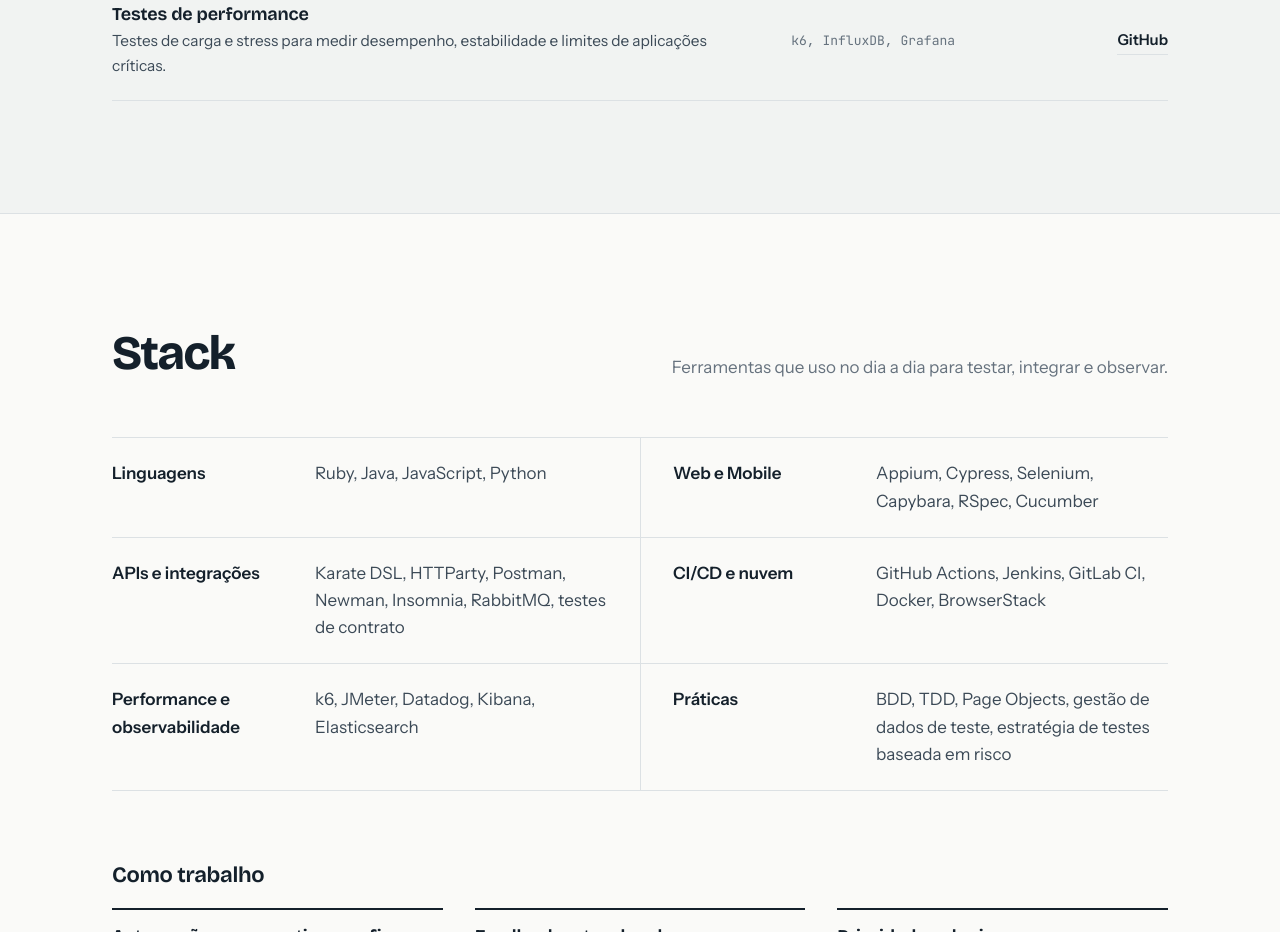
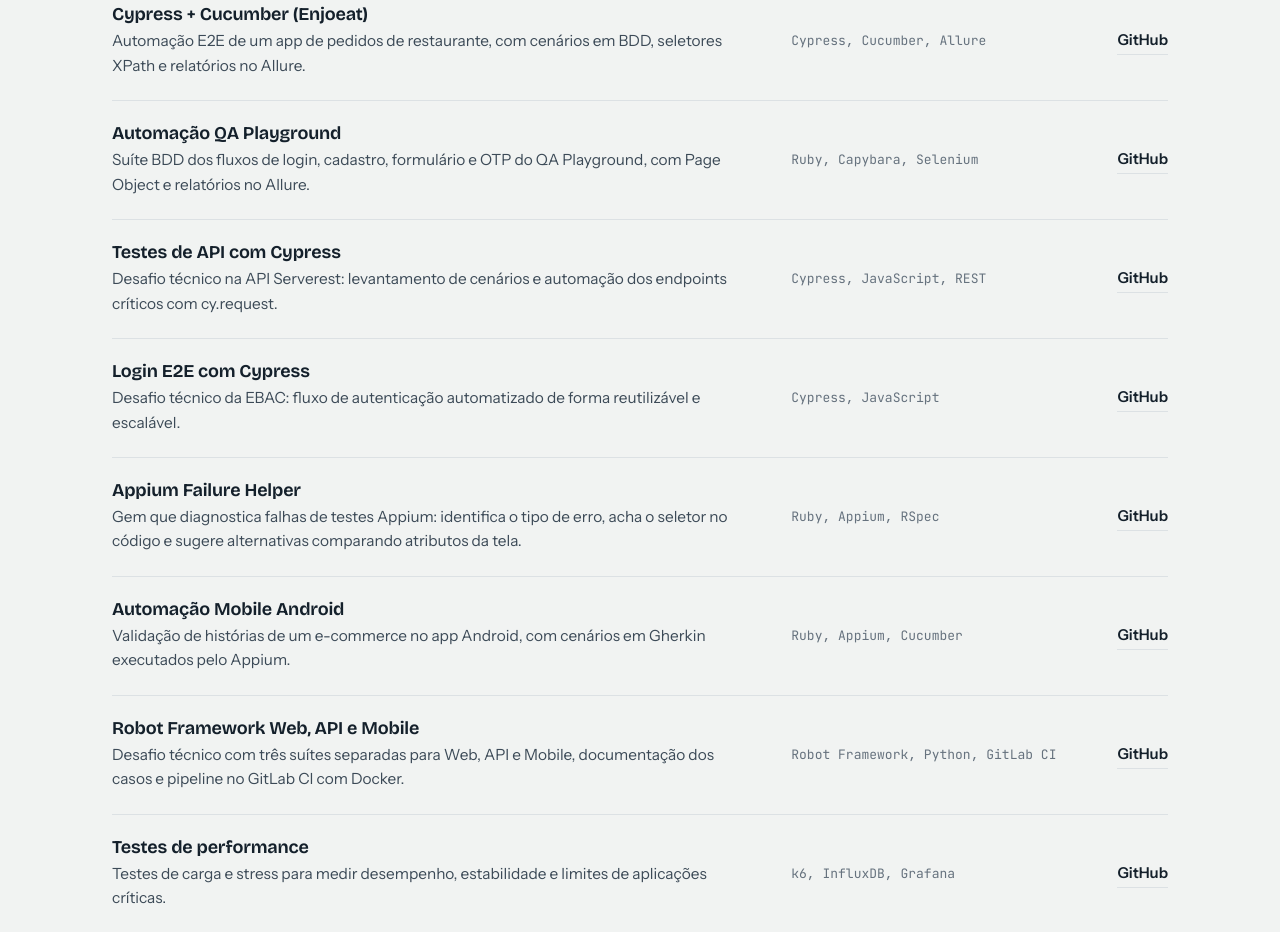
Before and after one commit to David-Nascimento/qa-automation-portfolio, a plain HTML site: page index.html in a window 1280 px wide. Shown: the part 4397-5329 px from the top of the page. Drawn offline with nearby package versions, Linux system fonts and the light colour scheme.

Commit message:
Adiciona os projetos relevantes do GitHub em Automação de testes
Co-Authored-By: Claude Opus 5.5 <noreply@anthropic.com>
Claude-Session: https://claude.ai/code/session_01M8xYCLUo32ibduDZdruCUv

```diff
--- a/index.html
+++ b/index.html
@@ -322,11 +322,83 @@
           </li>
           <li class="repo">
             <div class="repo-main">
+              <h4>Cypress + Cucumber (Enjoeat)</h4>
+              <p>Automação E2E de um app de pedidos de restaurante, com cenários em BDD, seletores XPath e relatórios no Allure.</p>
+            </div>
+            <p class="repo-tags">Cypress, Cucumber, Allure</p>
+            <a class="repo-link" href="https://github.com/David-Nascimento/cypress-enjoeat" target="_blank" rel="noopener noreferrer" aria-label="Ver Cypress + Cucumber (Enjoeat) no GitHub">GitHub</a>
+          </li>
+          <li class="repo">
+            <div class="repo-main">
+              <h4>Automação QA Playground</h4>
+              <p>Suíte BDD dos fluxos de login, cadastro, formulário e OTP do QA Playground, com Page Object e relatórios no Allure.</p>
+            </div>
+            <p class="repo-tags">Ruby, Capybara, Selenium</p>
+            <a class="repo-link" href="https://github.com/David-Nascimento/automacao-qa-playground" target="_blank" rel="noopener noreferrer" aria-label="Ver Automação QA Playground no GitHub">GitHub</a>
+          </li>
+          <li class="repo">
+            <div class="repo-main">
+              <h4>Testes de API com Cypress</h4>
+              <p>Desafio técnico na API Serverest: levantamento de cenários e automação dos endpoints críticos com cy.request.</p>
+            </div>
+            <p class="repo-tags">Cypress, JavaScript, REST</p>
+            <a class="repo-link" href="https://github.com/David-Nascimento/desafio-api-qa" target="_blank" rel="noopener noreferrer" aria-label="Ver Testes de API com Cypress no GitHub">GitHub</a>
+          </li>
+          <li class="repo">
+            <div class="repo-main">
+              <h4>Login E2E com Cypress</h4>
+              <p>Desafio técnico da EBAC: fluxo de autenticação automatizado de forma reutilizável e escalável.</p>
+            </div>
+            <p class="repo-tags">Cypress, JavaScript</p>
+            <a class="repo-link" href="https://github.com/David-Nascimento/desafio-cypress-qa" target="_blank" rel="noopener noreferrer" aria-label="Ver Login E2E com Cypress no GitHub">GitHub</a>
+          </li>
+          <li class="repo">
+            <div class="repo-main">
+              <h4>Appium Failure Helper</h4>
+              <p>Gem que diagnostica falhas de testes Appium: identifica o tipo de erro, acha o seletor no código e sugere alternativas comparando atributos da tela.</p>
+            </div>
+            <p class="repo-tags">Ruby, Appium, RSpec</p>
+            <a class="repo-link" href="https://github.com/David-Nascimento/Appium_failure_helper" target="_blank" rel="noopener noreferrer" aria-label="Ver Appium Failure Helper no GitHub">GitHub</a>
+          </li>
+          <li class="repo">
+            <div class="repo-main">
+              <h4>Automação Mobile Android</h4>
+              <p>Validação de histórias de um e-commerce no app Android, com cenários em Gherkin executados pelo Appium.</p>
+            </div>
+            <p class="repo-tags">Ruby, Appium, Cucumber</p>
+            <a class="repo-link" href="https://github.com/David-Nascimento/Ruby_Appium_Android" target="_blank" rel="noopener noreferrer" aria-label="Ver Automação Mobile Android no GitHub">GitHub</a>
+          </li>
+          <li class="repo">
+            <div class="repo-main">
+              <h4>Robot Framework Web, API e Mobile</h4>
+              <p>Desafio técnico com três suítes separadas para Web, API e Mobile, documentação dos casos e pipeline no GitLab CI com Docker.</p>
+            </div>
+            <p class="repo-tags">Robot Framework, Python, GitLab CI</p>
+            <a class="repo-link" href="https://github.com/David-Nascimento/DesafioQA-NoesisBrasil" target="_blank" rel="noopener noreferrer" aria-label="Ver Robot Framework Web, API e Mobile no GitHub">GitHub</a>
+          </li>
+          <li class="repo">
+            <div class="repo-main">
               <h4>Testes de performance</h4>
               <p>Testes de carga e stress para medir desempenho, estabilidade e limites de aplicações críticas.</p>
             </div>
             <p class="repo-tags">k6, InfluxDB, Grafana</p>
             <a class="repo-link" href="https://github.com/David-Nascimento/k6-performance" target="_blank" rel="noopener noreferrer" aria-label="Ver Testes de performance no GitHub">GitHub</a>
+          </li>
+          <li class="repo">
+            <div class="repo-main">
+              <h4>BDD GenerationX</h4>
+              <p>Gem que gera arquivos .feature e steps automaticamente a partir de histórias em texto, seguindo padrões ISTQB.</p>
+            </div>
+            <p class="repo-tags">Ruby, Gherkin, CLI</p>
+            <a class="repo-link" href="https://github.com/David-Nascimento/bdd-generationX" target="_blank" rel="noopener noreferrer" aria-label="Ver BDD GenerationX no GitHub">GitHub</a>
+          </li>
+          <li class="repo">
+            <div class="repo-main">
+              <h4>QAXpert</h4>
+              <p>CLI com IA que lê o código Ruby e sugere cenários de teste em BDD, usando a API do Gemini.</p>
+            </div>
+            <p class="repo-tags">Ruby, IA, Gemini</p>
+            <a class="repo-link" href="https://github.com/David-Nascimento/QAXpert" target="_blank" rel="noopener noreferrer" aria-label="Ver QAXpert no GitHub">GitHub</a>
           </li>
         </ul>
       </div>
```
